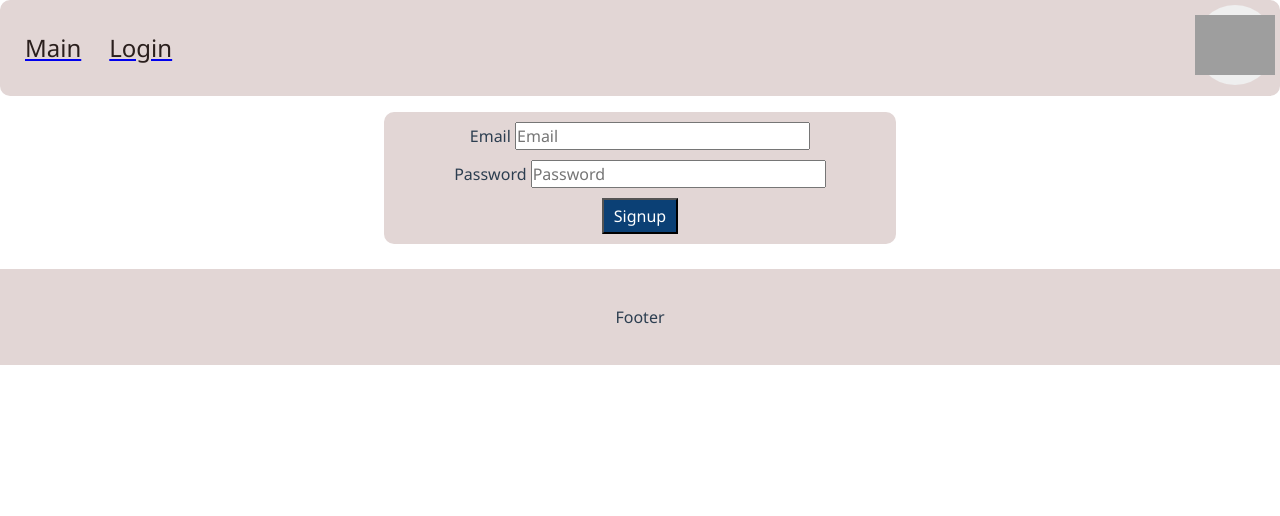
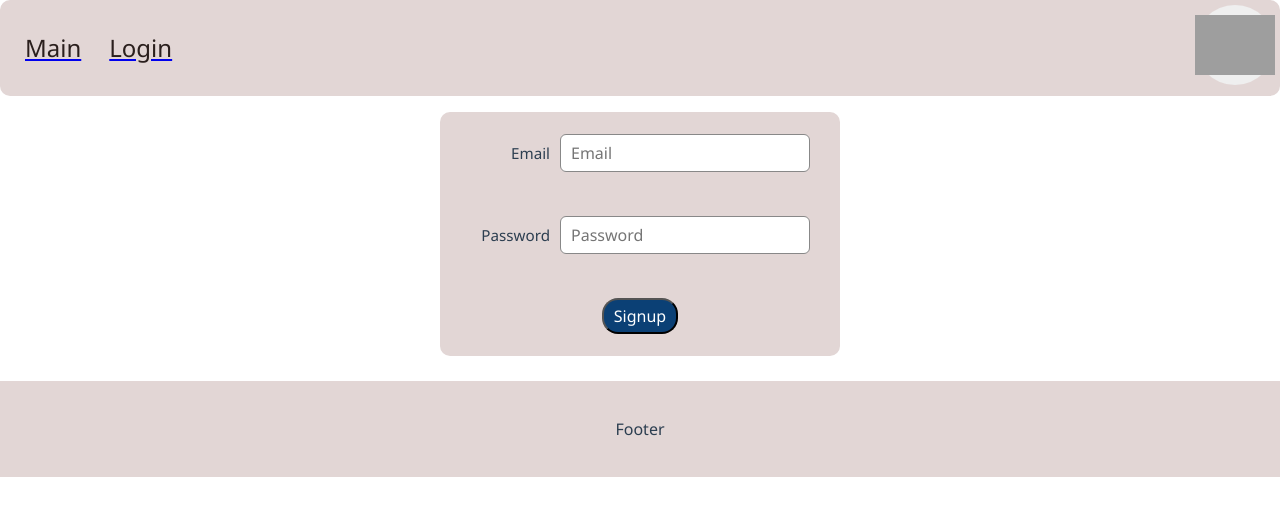
Before and after one commit to Kevinoo5/WebDev, a Vue app: page /#/login in a window 1280 px wide. Shown: the top 516 px of the page. Built offline with nearby package versions, Linux system fonts and the light colour scheme; grey boxes are pictures that could not be loaded.

Commit message:
signup fixes, style changes

```diff
--- a/src/style.css
+++ b/src/style.css
@@ -38,18 +38,58 @@
 }
 
 .pagecontent {
+    flex: 1;
     margin-top: 1rem;
     display: flex;
     align-items: center;
     justify-content: center;
+    padding: 0 12px;
 }
 
 .middlebox {
+    display: flex;
     padding: 10px;
-    width: 40%;
+    width: 25rem;
+    min-width: 20rem;
     background-color: #e2d6d5;
     text-align: center;
     border-radius: 10px;
+    flex-direction: column;
+    align-items: center;
+}
+
+.signup-form {
+  display: flex;
+  flex-direction: column;
+  align-items: center;
+  gap: 10px;
+  padding: 12px 16px;
+}
+
+/* Override global `form > div` margin so rows stay compact */
+.signup-form > .form-row {
+  display: grid;
+  grid-template-columns: 80px minmax(0, 1fr);
+  align-items: center;
+  gap: 10px;
+  width: 100%;
+  max-width: 340px;
+  margin-bottom: 0;
+}
+
+.form-row label {
+  text-align: right;
+  font-size: 0.95rem;
+}
+
+/* Override global `input` flex/width rules so both inputs match identically */
+.form-row input {
+  flex: none;
+  width: 100%;
+  min-width: 0;
+  padding: 6px 10px;
+  border-radius: 6px;
+  border: 1px solid #888;
 }
 
 
@@ -60,6 +100,7 @@
     text-align: center;
     display: inline-block;
     cursor: pointer;
+    border-radius: 1rem;
 }
 
 .posts > .button {
--- a/src/views/Login.vue
+++ b/src/views/Login.vue
@@ -3,8 +3,9 @@
     <Header />
     <div class="pagecontent">
       <div class="middlebox">
-        <form @submit.prevent="handleSubmit">
-          Email
+        <form @submit.prevent="handleSubmit" class="signup-form">
+          <div class="form-row">
+            <label for="email">Email</label>
           <input
             type="email"
             name="email"
@@ -12,8 +13,10 @@
             placeholder="Email"
             required
           >
+          </div>
           <br>
-          Password
+          <div class="form-row">
+            <label for="password">Password</label>
           <input
             type="password"
             name="password"
@@ -22,6 +25,7 @@
             v-model="password"
             required>
           <br>
+          </div>
           <div v-if="validationMessage" class="error-message">
             {{ validationMessage }}
           </div>
```
